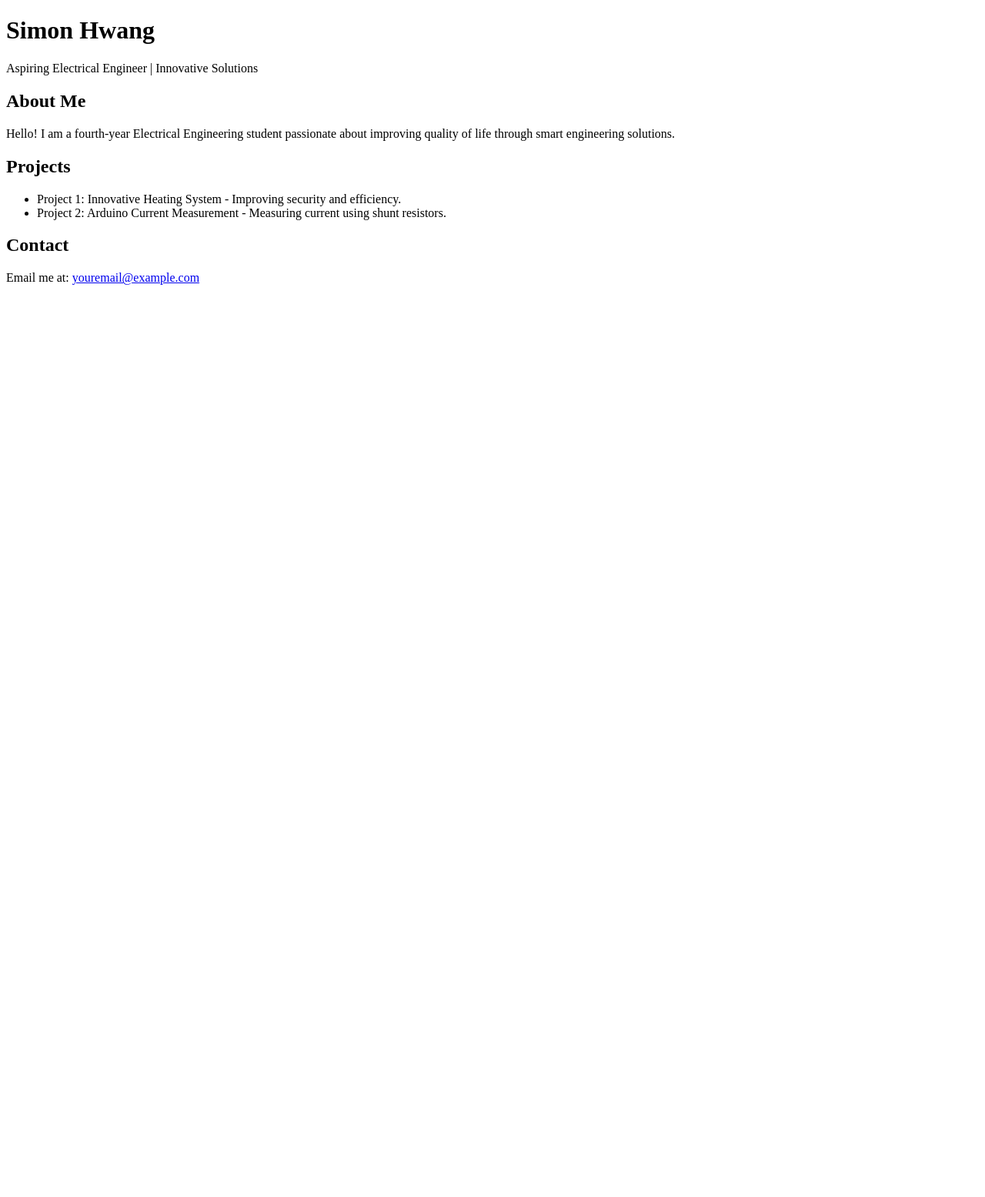
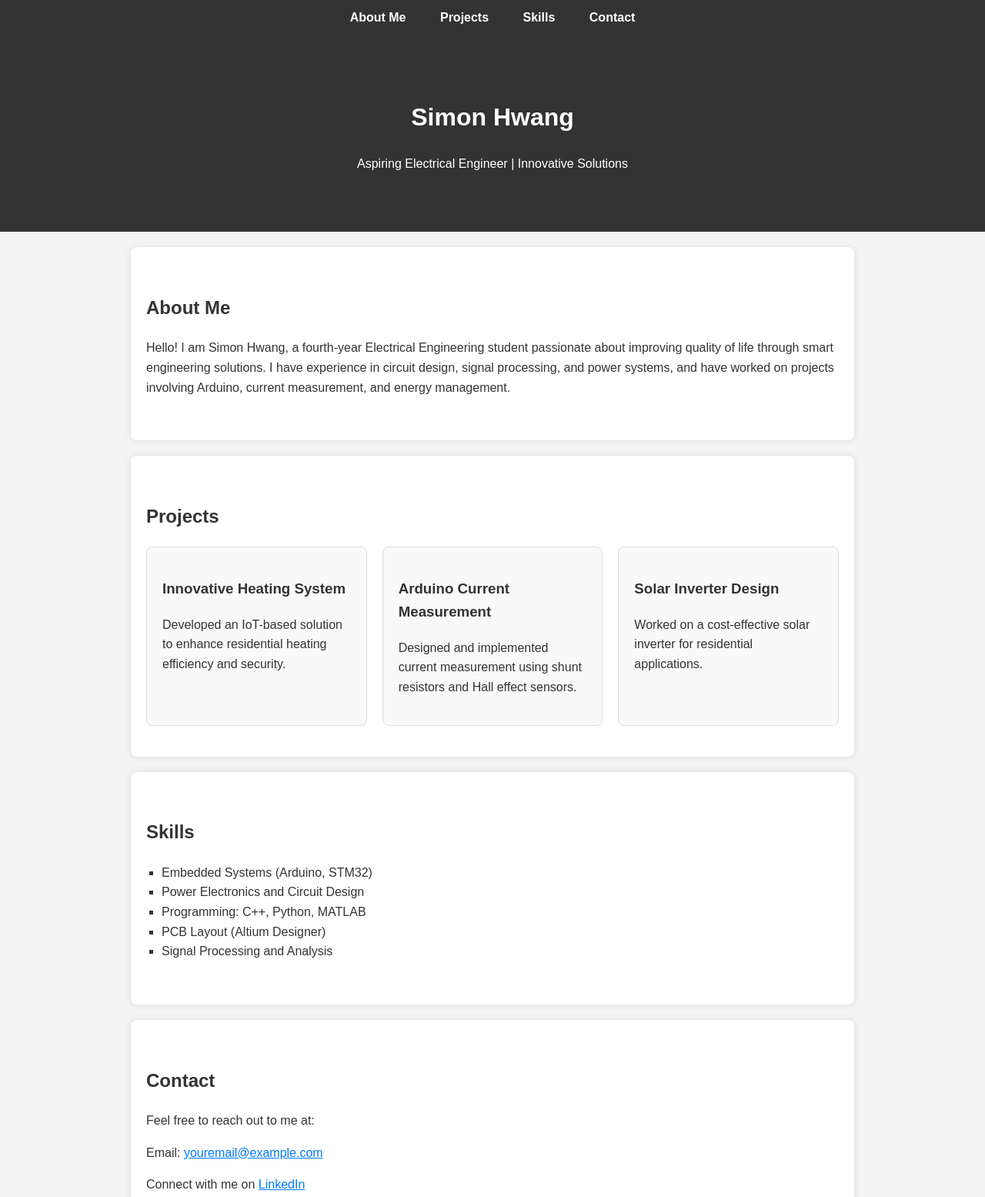
Before and after one commit to simon9721/personal-bio-page, a plain HTML site: page index.html in a window 1280 px wide. Shown: the top 1555 px of the page at 77% size. Before the commit the page ends 800 px from the top, so only its background shows below. Drawn offline with Linux system fonts and the light colour scheme.

Commit message:
1027_enhanced

```diff
--- a/index.html
+++ b/index.html
@@ -3,27 +3,74 @@
 <head>
     <meta charset="UTF-8">
     <meta name="viewport" content="width=device-width, initial-scale=1.0">
-    <title>Personal Bio Page</title>
+    <title>Simon Hwang - Personal Bio Page</title>
+    <link rel="stylesheet" href="styles.css">
 </head>
 <body>
+    <!-- Navigation Bar -->
+    <nav>
+        <ul class="navbar">
+            <li><a href="#about">About Me</a></li>
+            <li><a href="#projects">Projects</a></li>
+            <li><a href="#skills">Skills</a></li>
+            <li><a href="#contact">Contact</a></li>
+        </ul>
+    </nav>
+
+    <!-- Header Section -->
     <header>
         <h1>Simon Hwang</h1>
         <p>Aspiring Electrical Engineer | Innovative Solutions</p>
     </header>
+
+    <!-- About Me Section -->
     <section id="about">
         <h2>About Me</h2>
-        <p>Hello! I am a fourth-year Electrical Engineering student passionate about improving quality of life through smart engineering solutions.</p>
+        <p>Hello! I am Simon Hwang, a fourth-year Electrical Engineering student passionate about improving quality of life through smart engineering solutions. I have experience in circuit design, signal processing, and power systems, and have worked on projects involving Arduino, current measurement, and energy management.</p>
     </section>
+
+    <!-- Projects Section -->
     <section id="projects">
         <h2>Projects</h2>
-        <ul>
-            <li>Project 1: Innovative Heating System - Improving security and efficiency.</li>
-            <li>Project 2: Arduino Current Measurement - Measuring current using shunt resistors.</li>
+        <div class="projects-list">
+            <div class="project-item">
+                <h3>Innovative Heating System</h3>
+                <p>Developed an IoT-based solution to enhance residential heating efficiency and security.</p>
+            </div>
+            <div class="project-item">
+                <h3>Arduino Current Measurement</h3>
+                <p>Designed and implemented current measurement using shunt resistors and Hall effect sensors.</p>
+            </div>
+            <div class="project-item">
+                <h3>Solar Inverter Design</h3>
+                <p>Worked on a cost-effective solar inverter for residential applications.</p>
+            </div>
+        </div>
+    </section>
+
+    <!-- Skills Section -->
+    <section id="skills">
+        <h2>Skills</h2>
+        <ul class="skills-list">
+            <li>Embedded Systems (Arduino, STM32)</li>
+            <li>Power Electronics and Circuit Design</li>
+            <li>Programming: C++, Python, MATLAB</li>
+            <li>PCB Layout (Altium Designer)</li>
+            <li>Signal Processing and Analysis</li>
         </ul>
     </section>
+
+    <!-- Contact Section -->
     <section id="contact">
         <h2>Contact</h2>
-        <p>Email me at: <a href="mailto:youremail@example.com">youremail@example.com</a></p>
+        <p>Feel free to reach out to me at:</p>
+        <p>Email: <a href="mailto:youremail@example.com">youremail@example.com</a></p>
+        <p>Connect with me on <a href="https://www.linkedin.com/in/yourlinkedinprofile" target="_blank">LinkedIn</a></p>
     </section>
+
+    <!-- Footer Section -->
+    <footer>
+        <p>&copy; 2024 Simon Hwang. All rights reserved.</p>
+    </footer>
 </body>
 </html>
--- a/styles.css
+++ b/styles.css
@@ -1,3 +1,4 @@
+/* Global Styles */
 body {
     font-family: Arial, sans-serif;
     line-height: 1.6;
@@ -6,20 +7,86 @@ body {
     background-color: #f4f4f4;
     color: #333;
 }
+
+/* Navigation Bar */
+nav {
+    background-color: #333;
+    padding: 10px 0;
+}
+.navbar {
+    list-style-type: none;
+    text-align: center;
+    margin: 0;
+    padding: 0;
+}
+.navbar li {
+    display: inline;
+    margin: 0 20px;
+}
+.navbar a {
+    text-decoration: none;
+    color: #fff;
+    font-weight: bold;
+}
+.navbar a:hover {
+    color: #ff9800;
+}
+
+/* Header */
 header {
-    background: #333;
+    background-color: #333;
     color: #fff;
-    padding: 10px 0;
+    padding: 60px 20px;
     text-align: center;
 }
+
+/* Section Styles */
 section {
-    padding: 20px;
+    background: #fff;
+    padding: 40px 20px;
     margin: 20px auto;
     width: 80%;
-    background: #fff;
+    max-width: 900px;
     border-radius: 8px;
     box-shadow: 0 0 10px rgba(0,0,0,0.1);
 }
+
+/* Projects Section */
+.projects-list {
+    display: grid;
+    grid-template-columns: repeat(auto-fit, minmax(250px, 1fr));
+    gap: 20px;
+}
+.project-item {
+    padding: 20px;
+    border: 1px solid #ddd;
+    border-radius: 8px;
+    background-color: #f9f9f9;
+    transition: transform 0.2s;
+}
+.project-item:hover {
+    transform: translateY(-5px);
+}
+
+/* Skills Section */
+.skills-list {
+    list-style-type: square;
+    padding-left: 20px;
+}
+
+/* Contact Section */
 a {
     color: #007BFF;
 }
+a:hover {
+    text-decoration: underline;
+}
+
+/* Footer */
+footer {
+    text-align: center;
+    padding: 20px;
+    background-color: #333;
+    color: #fff;
+    margin-top: 20px;
+}
```
